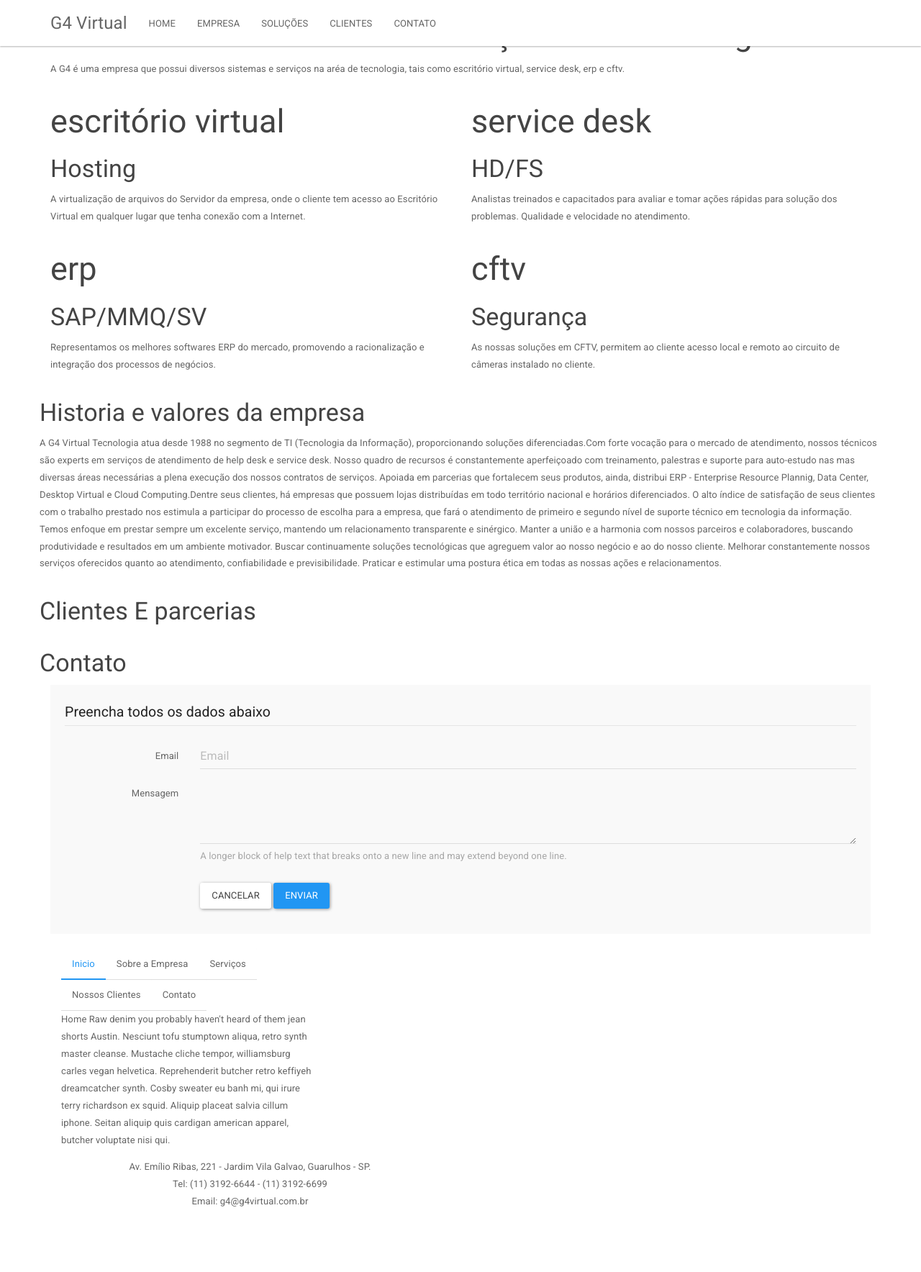
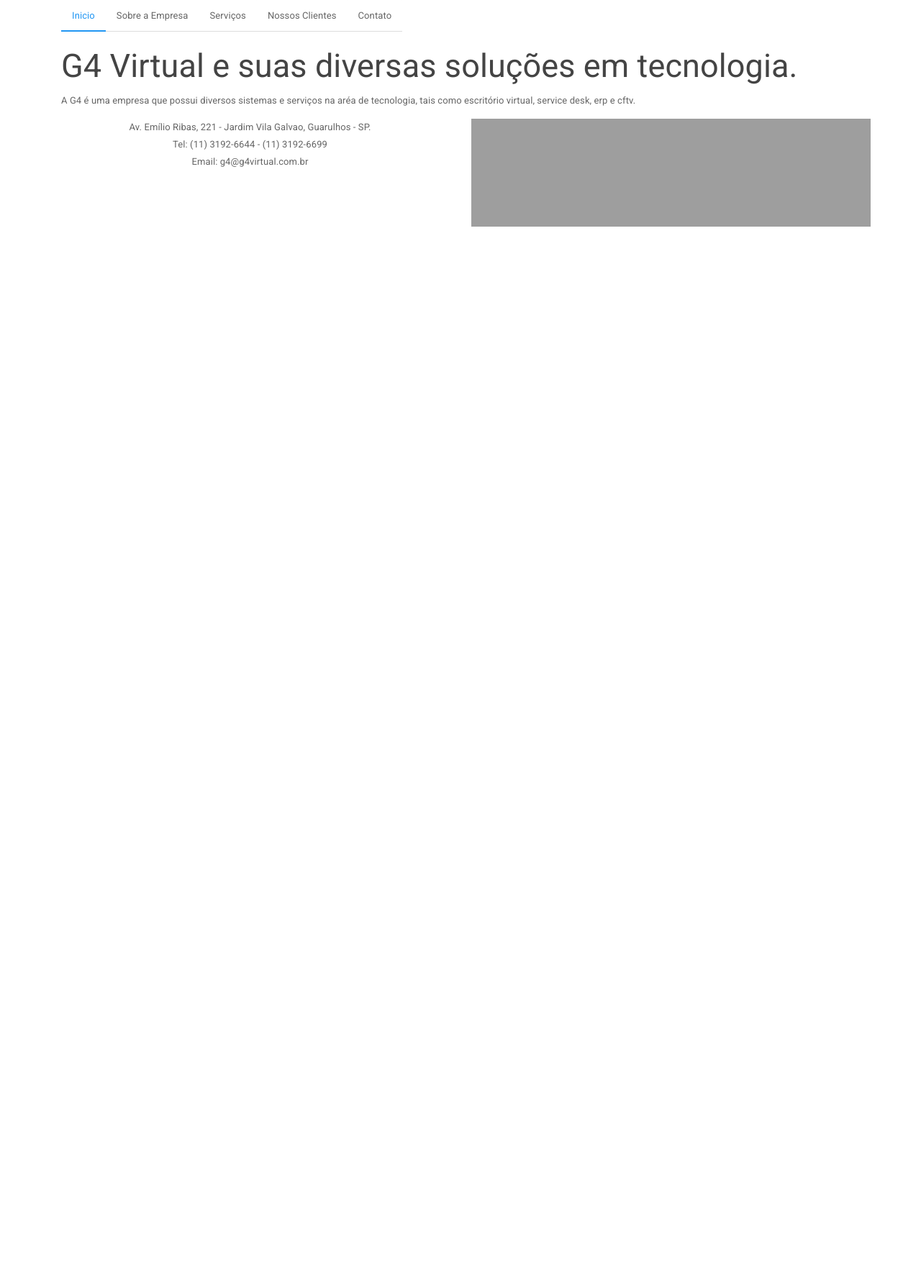
Before and after one commit to dev-pmartins/seo-g4-virtual, a plain HTML site: page index.html in a window 1280 px wide. Shown: the whole page at 72% size. After the commit the page ends 800 px from the top, so only its background shows below. Drawn offline with nearby package versions, Linux system fonts and the light colour scheme; grey boxes are pictures that could not be loaded.

Commit message:
implantação de tabs quase terminada

```diff
--- a/index.html
+++ b/index.html
@@ -8,33 +8,39 @@
     <link href="css/style.css" rel="stylesheet" media="screen">
   </head>
   <body>
-	<header class="navbar navbar-default navbar-fixed-top">
+	<section class="container">
+		<div class="col-lg-12">
+		<div class="bs-component">
+		<ul class="nav nav-tabs">
+		<li class="active"><a aria-expanded="true" href="#home" data-toggle="tab">Inicio</a></li>
+		<li class=""><a aria-expanded="false" href="#about" data-toggle="tab">Sobre a Empresa</a></li>
+		<li class=""><a aria-expanded="false" href="#services" data-toggle="tab">Serviços</a></li>
+		<li class=""><a aria-expanded="false" href="#clients" data-toggle="tab">Nossos Clientes</a></li>
+		<li class=""><a aria-expanded="false" href="#contact" data-toggle="tab">Contato</a></li>
+		</ul>
+		<div id="myTabContent" class="tab-content">
 
-  	<nav class="container">
-		<div class="navbar-header">
-		  <a href="../" class="navbar-brand">G4 Virtual</a>
-		  <button class="navbar-toggle" type="button" data-toggle="collapse" data-target="#navbar-main">
-		    <span class="icon-bar"></span>
-		    <span class="icon-bar"></span>
-		    <span class="icon-bar"></span>
-		  </button>
-		</div>
-		<div class="navbar-collapse collapse" id="navbar-main">
-		  <ul class="nav navbar-nav">
-		    <li class="top-nav-iten"><a href="">HOME</a></li>
-		    <li class="top-nav-iten"><a href="#historia">EMPRESA</a></li>
-		    <li class="top-nav-iten"><a href="">SOLUÇÕES</a></li>
-		    <li class="top-nav-iten"><a href="">CLIENTES</a></li>
-		    <li class="top-nav-iten"><a href="">CONTATO</a></li>
-		  </ul>
-		</div>
-    </nav>
-
-	</header>
-
-	<section class="container section-header">
+			<div class="tab-pane fade active in" id="home">
 				<h2>G4 Virtual e suas diversas soluções em tecnologia.</h2>
 				<p>A G4 é uma empresa que possui diversos sistemas e serviços na aréa de tecnologia, tais como escritório virtual, service desk, erp e cftv.</p>
+			</div>
+
+			<div class="tab-pane fade" id="about">
+				<h2>Historia e valores da empresa</h2>
+				<p>A G4 Virtual Tecnologia atua desde 1988 no segmento de TI (Tecnologia da Informação), proporcionando soluções diferenciadas.Com forte vocação para o mercado de atendimento, nossos técnicos são experts em serviços de atendimento de help desk e service desk.
+
+				Nosso quadro de recursos é constantemente aperfeiçoado com treinamento, palestras e suporte para auto-estudo nas mas diversas áreas necessárias a plena execução dos nossos contratos de serviços.
+
+				Apoiada em parcerias que fortalecem seus produtos, ainda, distribui ERP - Enterprise Resource Plannig, Data Center, Desktop Virtual e Cloud Computing.Dentre seus clientes, há empresas que possuem lojas distribuídas em todo território nacional e horários diferenciados.
+
+				O alto índice de satisfação de seus clientes com o trabalho prestado nos estimula a participar do processo de escolha para a empresa, que fará o atendimento de primeiro e segundo nível de suporte técnico em tecnologia da informação.
+
+				Temos enfoque em prestar sempre um excelente serviço, mantendo um relacionamento transparente e sinérgico. Manter a união e a harmonia com nossos parceiros e colaboradores, buscando produtividade e resultados em um ambiente motivador. Buscar continuamente soluções tecnológicas que agreguem valor ao nosso negócio e ao do nosso cliente.
+
+				Melhorar constantemente nossos serviços oferecidos quanto ao atendimento, confiabilidade e previsibilidade. Praticar e estimular uma postura ética em todas as nossas ações e relacionamentos.</p>
+			</div>
+
+			<div class="tab-pane fade" id="services">
 				<div class="row">
 					<div class="col-md-6">
 						<h2>escritório virtual</h2>
@@ -59,29 +65,13 @@
 						<p>As nossas soluções em CFTV, permitem ao cliente acesso local e remoto ao circuito de câmeras instalado no cliente.</p>
 					</div>
 				</div>
-
-		<div class="row">
-			<h3>Historia e valores da empresa</h3>
-			<p>A G4 Virtual Tecnologia atua desde 1988 no segmento de TI (Tecnologia da Informação), proporcionando soluções diferenciadas.Com forte vocação para o mercado de atendimento, nossos técnicos são experts em serviços de atendimento de help desk e service desk.
-
-			Nosso quadro de recursos é constantemente aperfeiçoado com treinamento, palestras e suporte para auto-estudo nas mas diversas áreas necessárias a plena execução dos nossos contratos de serviços.
-
-			Apoiada em parcerias que fortalecem seus produtos, ainda, distribui ERP - Enterprise Resource Plannig, Data Center, Desktop Virtual e Cloud Computing.Dentre seus clientes, há empresas que possuem lojas distribuídas em todo território nacional e horários diferenciados.
-
-			O alto índice de satisfação de seus clientes com o trabalho prestado nos estimula a participar do processo de escolha para a empresa, que fará o atendimento de primeiro e segundo nível de suporte técnico em tecnologia da informação.
-
-			Temos enfoque em prestar sempre um excelente serviço, mantendo um relacionamento transparente e sinérgico. Manter a união e a harmonia com nossos parceiros e colaboradores, buscando produtividade e resultados em um ambiente motivador. Buscar continuamente soluções tecnológicas que agreguem valor ao nosso negócio e ao do nosso cliente.
-
-			Melhorar constantemente nossos serviços oferecidos quanto ao atendimento, confiabilidade e previsibilidade. Praticar e estimular uma postura ética em todas as nossas ações e relacionamentos.
-			</p>
 			</div>
 
-		<div class="row">
-			<h3>Clientes E parcerias</h3>
+			<div class="tab-pane fade" id="clients">
+				<p>Clientes Raw denim you probably haven't heard of them jean shorts Austin. Nesciunt tofu stumptown aliqua, retro synth master cleanse. Mustache cliche tempor, williamsburg carles vegan helvetica. Reprehenderit butcher retro keffiyeh dreamcatcher synth. Cosby sweater eu banh mi, qui irure terry richardson ex squid. Aliquip placeat salvia cillum iphone. Seitan aliquip quis cardigan american apparel, butcher voluptate nisi qui.</p>
 			</div>
 
-		<div class="row">
-			<h3>Contato</h3>
+			<div class="tab-pane fade" id="contact">
 				<div class="col-lg-12">
 					<div class="well bs-component">
 						<form class="form-horizontal">
@@ -112,34 +102,7 @@
 					</div>
 				</div>
 			</div>
-	</section>
 
-	<section class="container">
-		<div class="col-lg-4">
-		<div class="bs-component">
-		<ul class="nav nav-tabs">
-		<li class="active"><a aria-expanded="true" href="#home" data-toggle="tab">Inicio</a></li>
-		<li class=""><a aria-expanded="false" href="#about" data-toggle="tab">Sobre a Empresa</a></li>
-		<li class=""><a aria-expanded="false" href="#services" data-toggle="tab">Serviços</a></li>
-		<li class=""><a aria-expanded="false" href="#clients" data-toggle="tab">Nossos Clientes</a></li>
-		<li class=""><a aria-expanded="false" href="#contact" data-toggle="tab">Contato</a></li>
-		</ul>
-		<div id="myTabContent" class="tab-content">
-			<div class="tab-pane fade active in" id="home">
-				<p>Home Raw denim you probably haven't heard of them jean shorts Austin. Nesciunt tofu stumptown aliqua, retro synth master cleanse. Mustache cliche tempor, williamsburg carles vegan helvetica. Reprehenderit butcher retro keffiyeh dreamcatcher synth. Cosby sweater eu banh mi, qui irure terry richardson ex squid. Aliquip placeat salvia cillum iphone. Seitan aliquip quis cardigan american apparel, butcher voluptate nisi qui.</p>
-			</div>
-			<div class="tab-pane fade" id="about">
-				<p>Sobre Raw denim you probably haven't heard of them jean shorts Austin. Nesciunt tofu stumptown aliqua, retro synth master cleanse. Mustache cliche tempor, williamsburg carles vegan helvetica. Reprehenderit butcher retro keffiyeh dreamcatcher synth. Cosby sweater eu banh mi, qui irure terry richardson ex squid. Aliquip placeat salvia cillum iphone. Seitan aliquip quis cardigan american apparel, butcher voluptate nisi qui.</p>
-			</div>
-			<div class="tab-pane fade" id="services">
-				<p>Serviços Raw denim you probably haven't heard of them jean shorts Austin. Nesciunt tofu stumptown aliqua, retro synth master cleanse. Mustache cliche tempor, williamsburg carles vegan helvetica. Reprehenderit butcher retro keffiyeh dreamcatcher synth. Cosby sweater eu banh mi, qui irure terry richardson ex squid. Aliquip placeat salvia cillum iphone. Seitan aliquip quis cardigan american apparel, butcher voluptate nisi qui.</p>
-			</div>
-			<div class="tab-pane fade" id="clients">
-				<p>Clientes Raw denim you probably haven't heard of them jean shorts Austin. Nesciunt tofu stumptown aliqua, retro synth master cleanse. Mustache cliche tempor, williamsburg carles vegan helvetica. Reprehenderit butcher retro keffiyeh dreamcatcher synth. Cosby sweater eu banh mi, qui irure terry richardson ex squid. Aliquip placeat salvia cillum iphone. Seitan aliquip quis cardigan american apparel, butcher voluptate nisi qui.</p>
-			</div>
-			<div class="tab-pane fade" id="contact">
-				<p>Contato Raw denim you probably haven't heard of them jean shorts Austin. Nesciunt tofu stumptown aliqua, retro synth master cleanse. Mustache cliche tempor, williamsburg carles vegan helvetica. Reprehenderit butcher retro keffiyeh dreamcatcher synth. Cosby sweater eu banh mi, qui irure terry richardson ex squid. Aliquip placeat salvia cillum iphone. Seitan aliquip quis cardigan american apparel, butcher voluptate nisi qui.</p>
-			</div>
 		</div>
 		<div style="display: none;" id="source-button" class="btn btn-primary btn-xs">&lt; &gt;</div></div>
 		</div>
```
Lines whose indentation alone changed are shown as unchanged.
